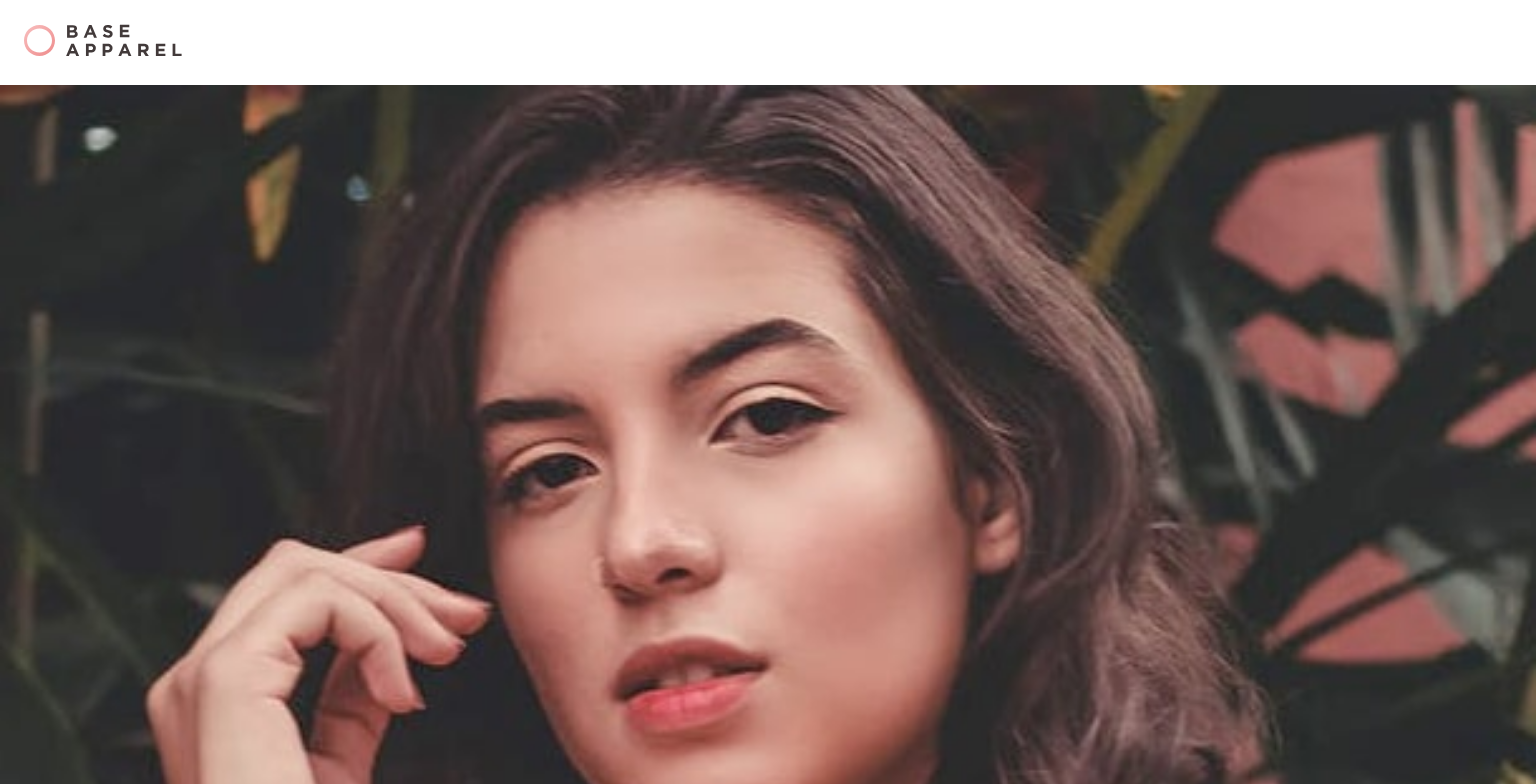
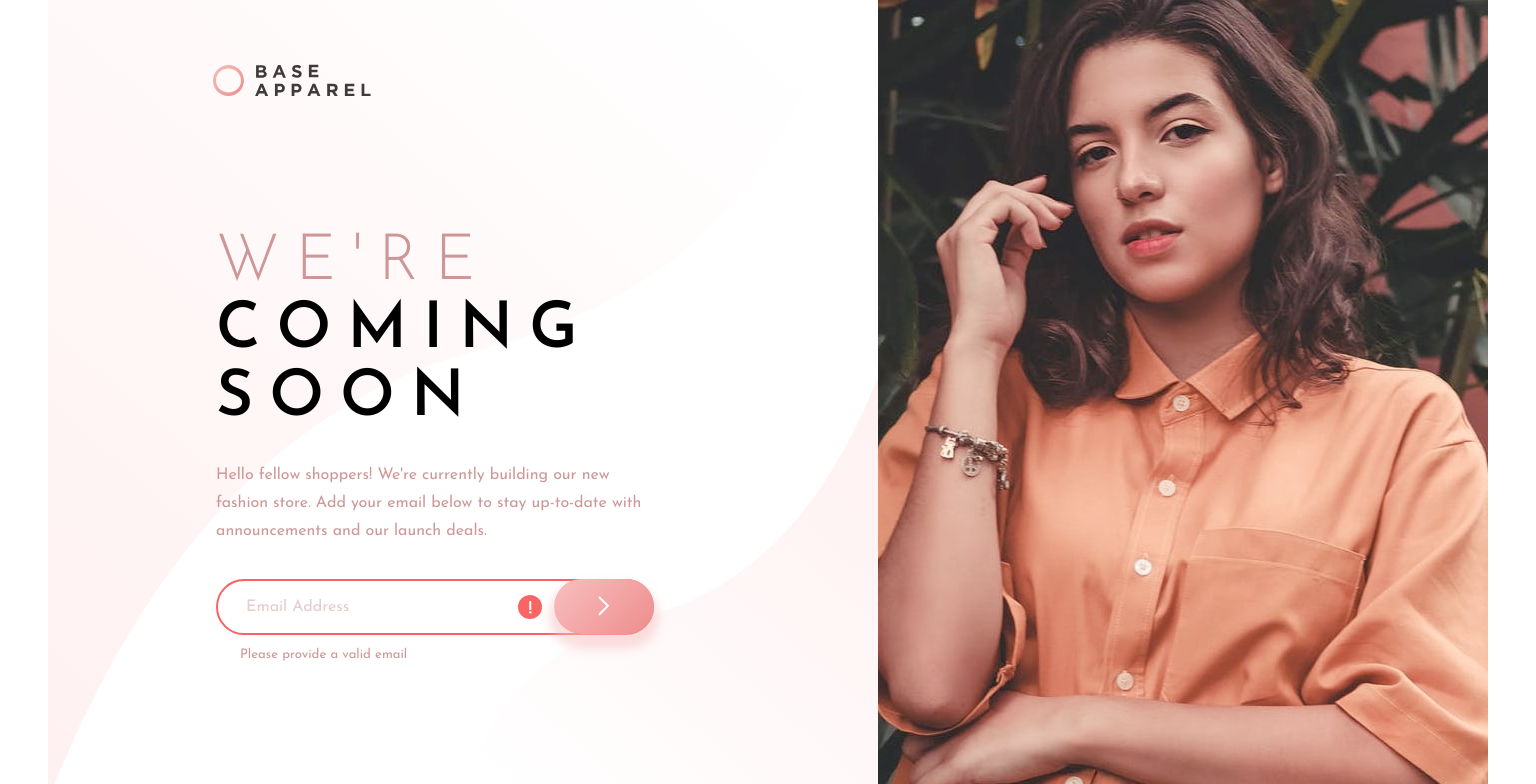
Before and after one commit to siavhnz/base-apparel-coming-soon-page, a React (Create React App) app: page / in a window 1536 px wide. Shown: the top 784 px of the page. Built offline with nearby package versions, Linux system fonts and the light colour scheme.

Commit message:
desktop design added

```diff
--- a/src/assets/css/global-style.css
+++ b/src/assets/css/global-style.css
@@ -1,3 +1,8 @@
+body {
+    overflow-x: hidden;
+    display: flex;
+    justify-content: center;}
+
 .primary-color {
     color: #ce9797;
 }
@@ -16,3 +21,21 @@
 .text-center {
     text-align: center;
 }
+
+@media  (min-width: 29em) { /* 464px */
+    .wrapper {
+        max-width: 28em;
+    }
+}
+
+@media  (min-width: 90em) { /* 1440px */
+
+    .wrapper {
+        max-width: 90rem;
+        display: grid;
+        grid-template-columns: 1fr auto;
+        grid-template-rows: 5rem auto;
+        background-image: url('../images/bg-pattern-desktop.svg');
+        background-repeat: no-repeat;
+    }
+}
--- a/src/components/SubscribeForm.js
+++ b/src/components/SubscribeForm.js
@@ -6,15 +6,15 @@ import { ReactComponent as ErrorIcon } from "../assets/images/icon-error.svg";
 const SubscribeForm = () => {
   return (
     <form>
-      <div className={` ${classes["group-input"]}`}>
+      <div className={classes["group-input"]}>
         <input
           type="text"
-          className={` ${classes["group-input__input"]}`}
+          className={` ${classes["group-input__input"]} ${classes["error"]}`}
           placeholder="Email Address"
         />
         <ErrorIcon
           aria-hidden="true"
-          className={` ${classes["group-input__error-icon"]} `}
+          className={classes["group-input__error-icon"]}
         />
         <button className={classes["group-input__btn"]}>
           <ArrowIcon aria-hidden="true" />
--- a/src/components/SubscribeForm.module.css
+++ b/src/components/SubscribeForm.module.css
@@ -12,6 +12,10 @@
     border-radius: 2rem;
     padding:1rem 1.25rem;
     font-size: 0.825rem;
+}
+
+.group-input__input.error {
+    border:2px solid #f96262;
 }
 
 .group-input__input:focus,
@@ -36,8 +40,9 @@
     position:absolute;
     right: 0;
     background: rgb(248,191,191);
-    background: linear-gradient(135deg, rgba(248,191,191,1) 0%, rgba(238,140,140,1) 100%);
-    box-shadow: 0px 10px 10px 5px rgba(248,191,191, 0.5);
+    background: linear-gradient(135deg, rgba(248, 191, 191, 1) 0%, rgba(238, 140, 140, 1) 100%);
+    box-shadow: 0px 10px 10px 5px rgba(248, 191, 191, 0.5);
+    cursor: pointer;
 }
 
 .group-input__btn > svg {
@@ -48,3 +53,29 @@
     padding: 0.75rem 1.5rem;
     font-size: 0.825rem;
 }
+
+@media (min-width: 90em) { /* 1440px */
+
+    .group-input {
+        margin-top:2.125rem;
+    }
+
+    .group-input__input {
+        height: 3.5rem;
+        font-size: 1rem;
+        padding: 1.125rem 1.75rem;
+    }
+
+    .group-input__error-icon{
+        right: 7rem;
+        bottom: 1rem;
+    }
+
+    .group-input__btn {
+        padding:0.8rem 2.75rem;
+    }
+
+    .group-input__btn:hover {
+        background: rgba(248, 191, 191, 0.65);
+    }
+}
--- a/src/components/UI/Header.module.css
+++ b/src/components/UI/Header.module.css
@@ -6,3 +6,12 @@
 .header__logo {
     height:2rem;
 }
+
+@media (min-width: 90em){
+    .header {
+        grid-area: 1 / 1 / span 1 / span 1;
+        margin-left: 8.8rem;
+        margin-top:2.5rem;
+    }
+
+}
--- /dev/null
+++ b/src/components/UI/Hero.js
@@ -0,0 +1,16 @@
+import HeroMobile from "../../assets/images/hero-mobile.jpg";
+import HeroDesktop from "../../assets/images/hero-desktop.jpg";
+import classes from "./Hero.module.css";
+const Hero = () => {
+  return (
+    <div className={classes.hero}>
+      <picture>
+        <source media="(max-width: 767px)" srcSet={HeroMobile} />
+        <source media="(min-width: 768px)" srcSet={HeroDesktop} />
+        <img src={HeroMobile} alt="wr're coming soon" />
+      </picture>
+    </div>
+  );
+};
+
+export default Hero;
--- /dev/null
+++ b/src/components/UI/Hero.module.css
@@ -0,0 +1,10 @@
+
+@media (min-width: 90em){
+    .hero {
+        grid-area: 1 / 2 / 3 / 3;
+    }
+
+    .hero img {
+        max-width: 40rem;
+    }
+}
--- a/src/components/UI/Layout.js
+++ b/src/components/UI/Layout.js
@@ -1,11 +1,13 @@
 import Header from "./Header";
+import Hero from "./Hero";
 
 const Layout = (props) => {
   return (
-    <>
+    <div className="wrapper">
       <Header />
+      <Hero />
       {props.children}
-    </>
+    </div>
   );
 };
 
--- a/src/components/UnderConstruction.js
+++ b/src/components/UnderConstruction.js
@@ -1,19 +1,9 @@
 import classes from "./UnderConstruction.module.css";
-import HeroMobile from "../assets/images/hero-mobile.jpg";
-import HeroDesktop from "../assets/images/hero-desktop.jpg";
 import SubscribeForm from "./SubscribeForm";
 
 const UnderConstruction = () => {
   return (
     <div className={classes["coming-soon"]}>
-      <div>
-        <picture>
-          <source media="(max-width: 767px)" srcSet={HeroMobile} />
-          <source media="(min-width: 768px)" srcSet={HeroDesktop} />
-          <img src={HeroMobile} alt="wr're coming soon" />
-        </picture>
-      </div>
-      <div class={classes["coming-soon__announcement"]}>
       <section>
         <h1 className={`${classes["coming-soon__title"]} text-center`}>
           <span className="primary-color font-light">We're </span>
@@ -22,13 +12,12 @@ const UnderConstruction = () => {
         <p
           className={`${classes["coming-soon__desc"]} text-center primary-color font-regular`}
         >
-            Hello fellow shoppers! We're currently building our new fashion
-            store. Add your email below to stay up-to-date with announcements
-            and our launch deals.
+          Hello fellow shoppers! We're currently building our new fashion store.
+          Add your email below to stay up-to-date with announcements and our
+          launch deals.
         </p>
       </section>
       <SubscribeForm />
-      </div>
     </div>
   );
 };
--- a/src/components/UnderConstruction.module.css
+++ b/src/components/UnderConstruction.module.css
@@ -1,5 +1,5 @@
 
-.coming-soon__announcement {
+.coming-soon {
     padding: 2rem;
 }
 
@@ -17,3 +17,28 @@
     padding-left: 0.5rem;
     padding-right: 0.5rem;
 }
+
+@media (min-width: 90em) { /* 1440px */
+
+    .coming-soon {
+        grid-area: 2 / 1 / 3 / 2;
+        margin-left: 8.5rem;
+        margin-right: 12rem;
+        margin-top:4rem;
+    }
+    .coming-soon__title {
+        text-align: left;
+        font-size: 4rem;
+        letter-spacing: 1rem;
+        line-height: 4.25rem;
+    }
+
+    .coming-soon__desc {
+        text-align: left;
+        margin-top: 1.75rem;
+        padding-left: 0;
+        font-size: 1rem;
+        line-height: 1.75rem;
+    }
+
+}
```
Also changed, not shown: 1 other file (tests, documents, lock files or other folders). Lines whose indentation alone changed are shown as unchanged.
